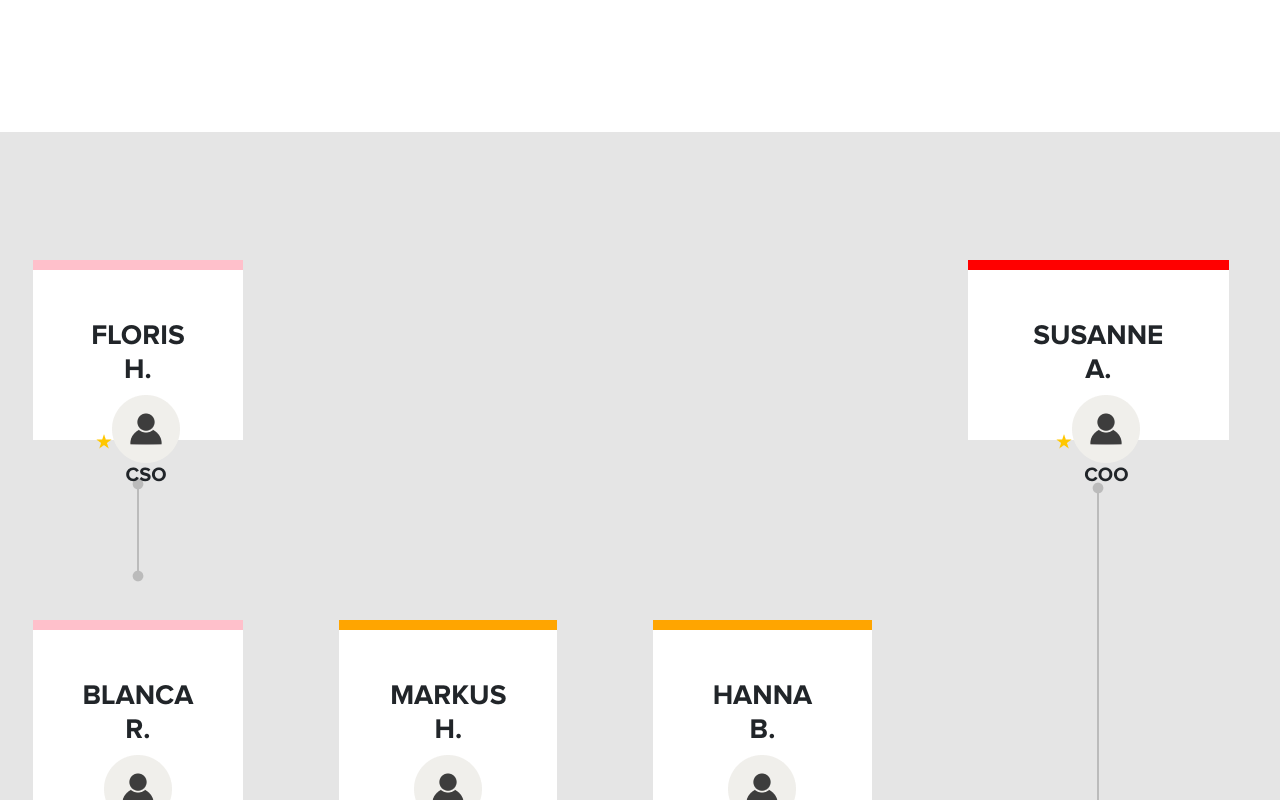
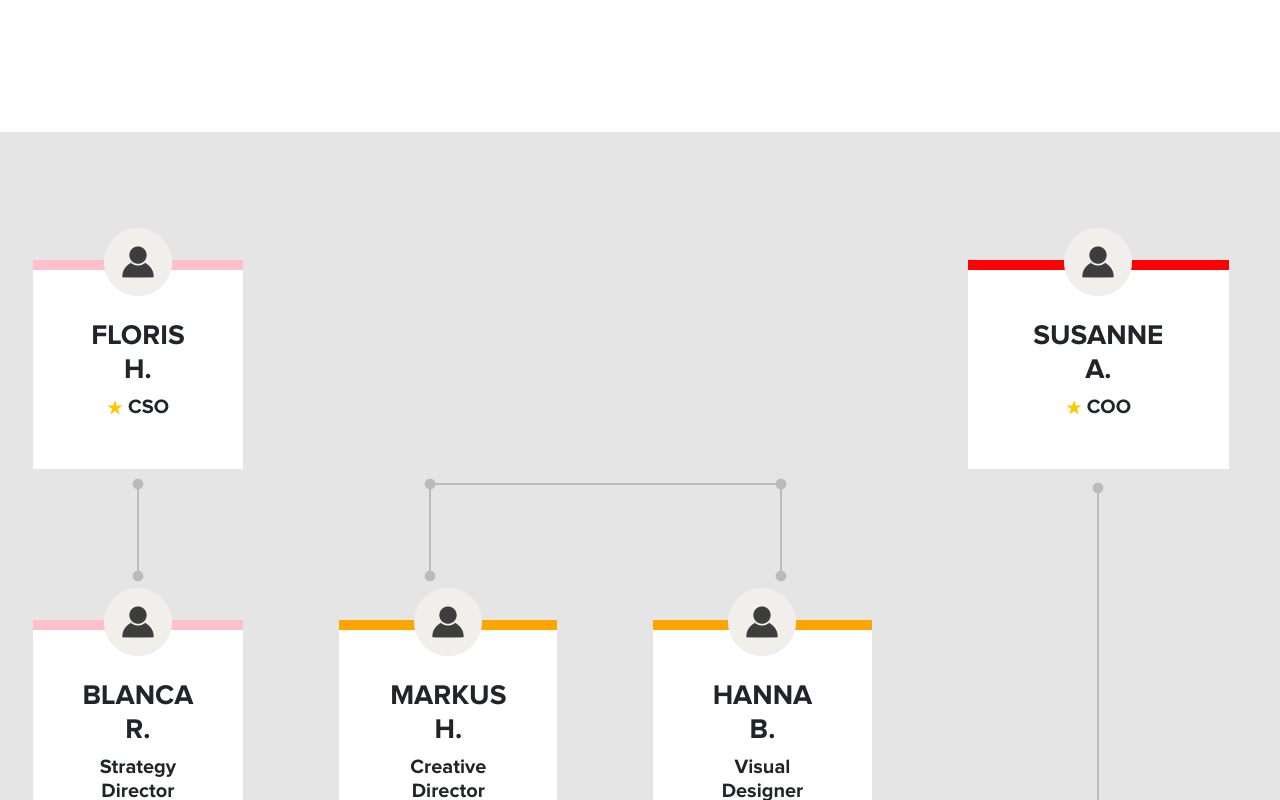
Before and after one commit to philipAthanas/ihk-praxisprojekt, a Nuxt app: page / in a window 1280 px wide. Shown: the part 1000-1800 px from the top of the page. Built offline with nearby package versions, Linux system fonts and the light colour scheme.

Commit message:
dienstag

```diff
--- a/assets/css/style.css
+++ b/assets/css/style.css
@@ -123,12 +123,12 @@ h5 {margin: 0px;}
 .body {
 
   background-color: rgb(229, 229, 229);
-  grid-template-rows: 180px 180px 180px 180px 700px;
+  grid-template-rows: 180px 180px 180px 180px max-content;
   grid-template-columns: repeat(6, 1fr);
   column-gap: 6rem;
   grid-template-areas:
   "team1 team2 . . team3 team4"
-  "line1 line2 . . line8 line9"
+  "line1 line2 group36 group36 line8 line9"
   "line1 team5 team6 team7 line8 line9"
   "line1 line3 line4 line10 line8 line9"
   "team8 team9 team10 team11 team12 team13";
@@ -227,14 +227,14 @@ h5 {margin: 0px;}
   justify-content: center;
   align-items: center;
 }
+*/
 
-.line7 {
-  grid-area: line7;
+.group36 {
+  grid-area: group36;
   display: flex;
   justify-content: center;
   align-items: center;
 }
-*/
 
 .line8 {
   grid-area: line8;
@@ -261,6 +261,12 @@ div[class^="team"] {           /* jedes div dessen Klasse mit "Team" beginnt wir
   background-color: #fff;
   text-align: center;
   font-family: 'ProximaNova-Bold' !important;
+  position: relative;
+  margin-bottom: auto;
+}
+
+.star {
+  margin-right: 5px;
 }
 
 
--- a/components/BodyComponent.vue
+++ b/components/BodyComponent.vue
@@ -1,7 +1,11 @@
 <template>
-  <div class="body">
+  <div class="body" v-if="this.nav === 'Home'">
     <div class="team1">
-      <GroupContainer :people="this.teamDev.CTO" :colorHeader="'green'" />
+      <GroupContainer
+        :people="this.teamDev.CTO"
+        :colorHeader="'green'"
+        :headIcon="true"
+      />
     </div>
     <div class="team8">
       <GroupContainer
@@ -10,12 +14,17 @@
       />
     </div>
     <div class="team2">
-      <GroupContainer :people="this.teamStrategy.CSO" :colorHeader="'pink'" />
+      <GroupContainer
+        :people="this.teamStrategy.CSO"
+        :colorHeader="'pink'"
+        :headIcon="true"
+      />
     </div>
     <div class="team5">
       <GroupContainer
         :people="this.teamStrategy.Director"
         :colorHeader="'pink'"
+        :headIcon="true"
       />
     </div>
     <div class="team9">
@@ -28,6 +37,7 @@
       <GroupContainer
         :people="this.teamCreative.LeadCreative"
         :colorHeader="'orange'"
+        :headIcon="true"
       />
     </div>
     <div class="team10">
@@ -40,6 +50,7 @@
       <GroupContainer
         :people="this.teamContent.LeadContent"
         :colorHeader="'orange'"
+        :headIcon="true"
       />
     </div>
     <div class="team11">
@@ -49,7 +60,11 @@
       />
     </div>
     <div class="team3">
-      <GroupContainer :people="this.teamOperation.COO" :colorHeader="'red'" />
+      <GroupContainer
+        :people="this.teamOperation.COO"
+        :colorHeader="'red'"
+        :headIcon="true"
+      />
     </div>
     <div class="team12">
       <GroupContainer
@@ -58,7 +73,11 @@
       />
     </div>
     <div class="team4">
-      <GroupContainer :people="this.teamMarketing.CMO" :colorHeader="'blue'" />
+      <GroupContainer
+        :people="this.teamMarketing.CMO"
+        :colorHeader="'blue'"
+        :headIcon="true"
+      />
     </div>
     <div class="team13">
       <GroupContainer
@@ -85,10 +104,11 @@
     <div class="line6">
       <img :src="require('../grid-bilder/Line 6.png')" fluid alt="Linie 6" />
     </div>
-    <div class="line7">
-      <img :src="require('../grid-bilder/Line 7.png')" fluid alt="Linie 7" />
+    -->
+    <div class="group36">
+      <img :src="require('../grid-bilder/Group 36.png')" fluid alt="Group 36" />
     </div>
-    -->
+
     <div class="line8">
       <img :src="require('../grid-bilder/Line 8.png')" fluid alt="Linie 8" />
     </div>
@@ -157,6 +177,7 @@ export default {
           { name: "TIM F.", position: "Marketing Strategist" },
         ],
       },
+      nav: "Home",
     };
   },
 };
--- a/components/GroupContainer.vue
+++ b/components/GroupContainer.vue
@@ -1,6 +1,11 @@
 <template>
   <div>
     <div class="TeamColor" :style="{ backgroundColor: colorHeader }"></div>
+    <div class="headIcon"
+    v-if="headIcon" >
+      <img :src="require('../grid-bilder/Ellipse 1.png')" fluid alt="Icon" />
+
+       </div>
       <div class="employee">
         <div v-for="item in people" v-bind:key="item.name">
           <!-- item = frei wählbare Variable um die Keys anzusprechen die gerade im Array geloopt werden -->
@@ -13,12 +18,6 @@
               alt="png mit Stern"
               v-if="item.position.length <= 3"
             />
-          <div class="icon">
-           <img
-            :src="require('../grid-bilder/Ellipse 1.png')"
-            fluid
-            alt="Icon"
-          />
             <h5>{{ item.position }}</h5>
           </div>
         </div>
@@ -29,7 +28,7 @@
 
 <script>
 export default {
-  props: ["people", "colorHeader"],
+  props: ["people", "colorHeader", "headIcon"],
 };
 </script>
 
@@ -53,10 +52,13 @@ export default {
   margin-bottom: 50px;
 }
 
-.icon {
+.headIcon {
+  position: absolute;
+  top: -32px;
+  left: 0;
+  right: 0;
 
-  align-self: flex-start;
+
   z-index: 1;
 }
-
 </style>
```
Also changed, not shown: grid-bilder/Group 36.png (added), grid-bilder/Group 37.png (added). Lines whose indentation alone changed are shown as unchanged.
